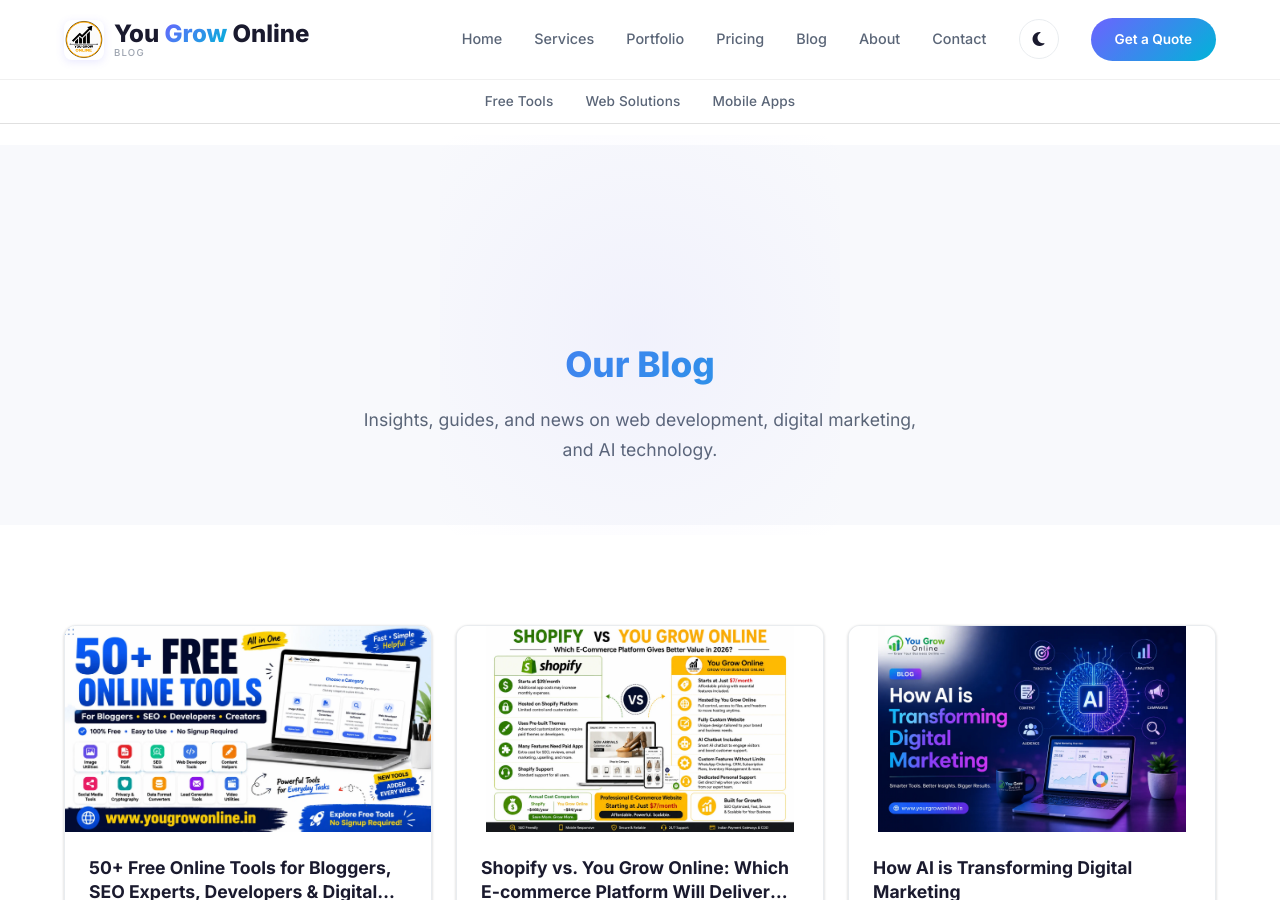
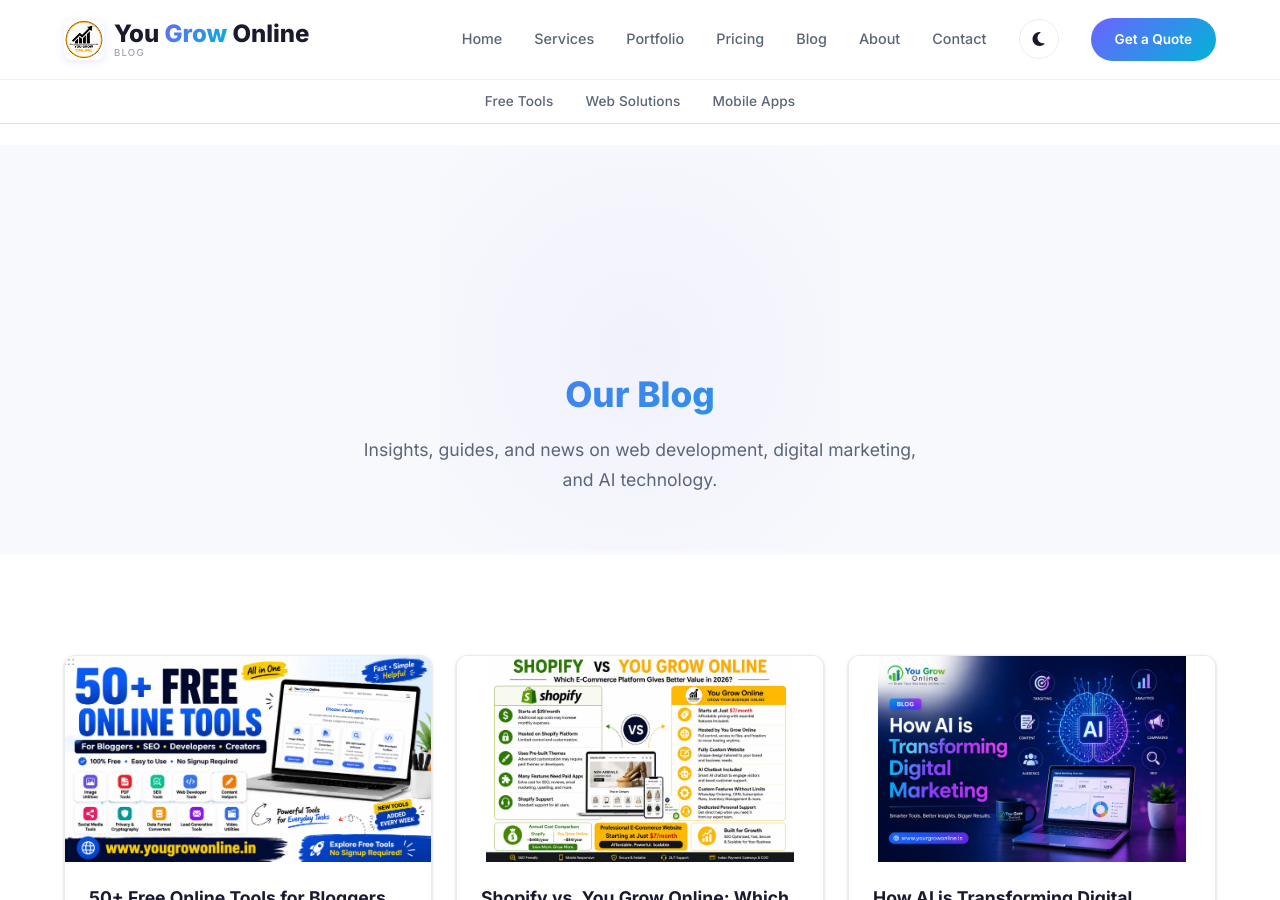
Before and after one commit to dileepkr1996c-arch/blog.yougrowonline, a Jekyll site: the page built from index.html, in a window 1280 px wide and 900 px high. Built offline with Jekyll 4.4.1, drawn with Linux system fonts in a browser that asks for light colours.

Commit message:
Update index.html

```diff
--- a/index.html
+++ b/index.html
@@ -5,13 +5,14 @@
 ---
 
 <section class="page-header blog-page-header" id="page-header">
-  <!-- /23002577677/YGO_Home_Header -->
-<div id='div-gpt-ad-1784238776807-0' style='min-width: 320px; min-height: 50px;'>
+  <div class="container">
+    <!-- /23002577677/YGO_Home_Header -->
+<div id='div-gpt-ad-1784238776807-0' style='min-width: 320px; min-height: 50px; max-width: 100%; margin: 15px auto; text-align: center; overflow: hidden;'>
   <script>
     googletag.cmd.push(function() { googletag.display('div-gpt-ad-1784238776807-0'); });
   </script>
 </div>
-  <div class="container">
+
     <h1>Our Blog</h1>
     <p>Insights, guides, and news on web development, digital marketing, and AI technology.</p>
   </div>
```
